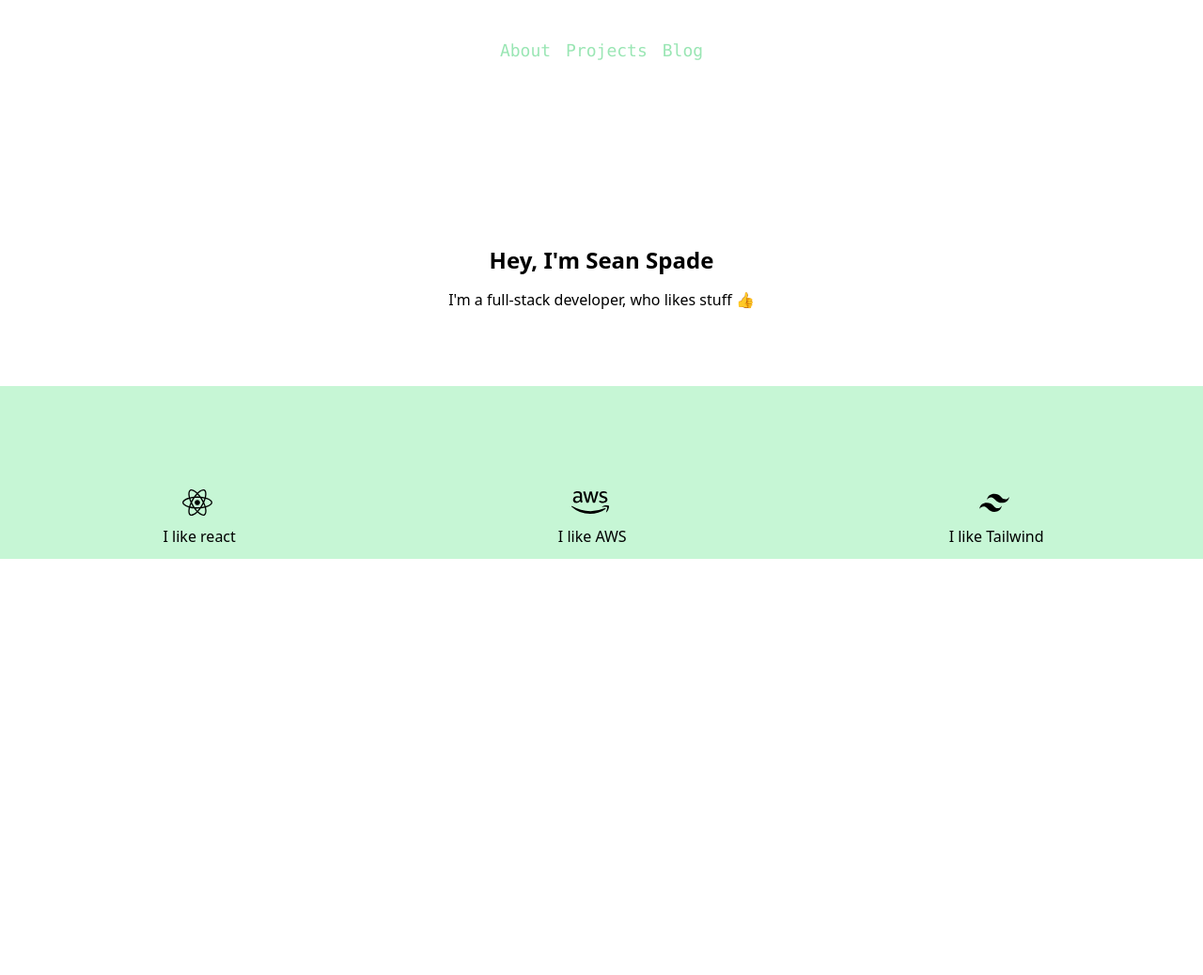
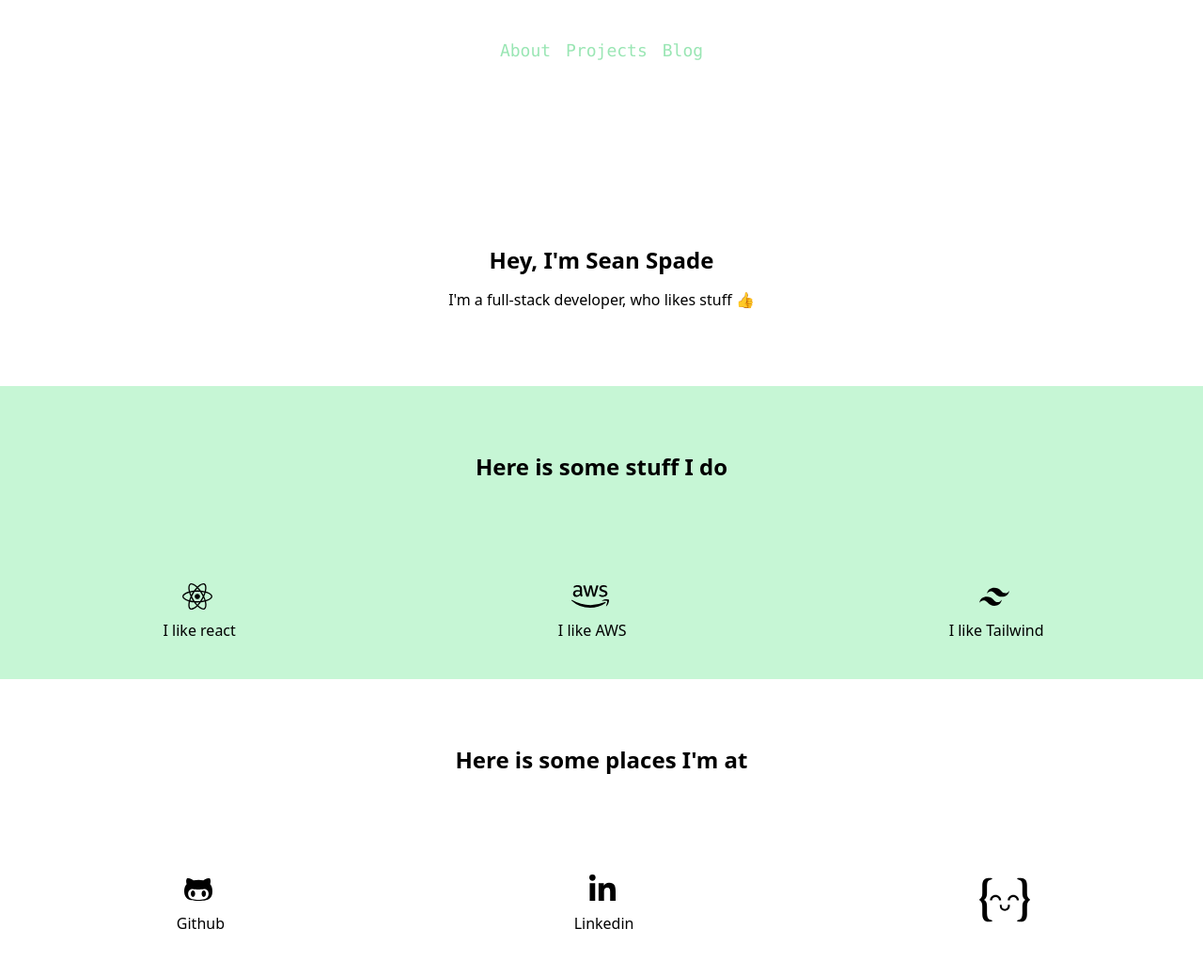
Before and after one commit to skspade/skspade.github.io, a Gatsby site: page / in a window 1280 px wide. Shown: the whole page at 94% size. Built offline with nearby package versions, Linux system fonts and the light colour scheme; Gatsby itself is replaced by a stand-in of ours.

Commit message:
Feat: Adds exercism icon

```diff
--- a/data/blog/2020-02-25--customizing-amplify-s-auth-component/index.md
+++ b/data/blog/2020-02-25--customizing-amplify-s-auth-component/index.md
@@ -130,4 +130,10 @@ Notice `this._validAuthStates`, Amplify uses `authState` to track the current au
 With `this._validAuthStates` we can determine which state is valid for this particular component.
 Amplify then uses this to only render the component when in these states.
 
+Things that still need to be written about
+
+1. If you do not require a username, how you map the email field to username.
+
+2. How to display error messages. (Wrong username/password)
+
 https://blog.kylegalbraith.com/2018/11/29/how-to-easily-customize-the-aws-amplify-authentication-ui/
--- /dev/null
+++ b/src/images/exercism.tsx
@@ -0,0 +1,27 @@
+import React from "react"
+
+const ExercismIcon = (
+  props: JSX.IntrinsicAttributes & React.SVGProps<SVGSVGElement>
+) => {
+  return (
+    <svg width="124px" height="107px" viewBox="0 0 124 107" {...props}>
+      <g fill="#000" stroke="none" strokeWidth={1} fillRule="evenodd">
+        <path
+          d="M69.756 68.479c0 4.531-3.923 7.363-7.398 7.363-3.475 0-7.644-1.408-7.644-7.363v-2.897h-4.577v2.897c0 6.595 5.484 11.96 12.22 11.96 6.737 0 12.222-5.365 12.222-11.96v-2.897h-4.823v2.897zM31.31 54.492c0-4.327 3.754-7.846 8.365-7.846 4.608 0 8.36 3.522 8.36 7.846h5.27c0-7.056-6.112-12.793-13.63-12.793-7.519 0-13.633 5.737-13.633 12.793h5.269zM74.726 54.492c0-4.327 3.753-7.846 8.36-7.846 4.612 0 8.365 3.522 8.365 7.846h5.268c0-7.056-6.114-12.793-13.632-12.793-7.519 0-13.63 5.737-13.63 12.793h5.269z"
+          fillRule="nonzero"
+          transform="translate(-13 -22) translate(13 22)"
+        />
+        <path
+          d="M105.22 37.709V20.703c0-5.731-.696-9.707-2.09-11.929-1.393-2.222-4.294-3.935-8.703-5.139-1.331-.374-1.997-.976-1.997-1.806 0-1.122 1.498-1.682 4.492-1.682h4.555c4.95 0 8.703 1.536 11.261 4.61 2.558 3.072 3.837 7.557 3.837 13.454v17.94c0 4.153.447 7.35 1.342 9.593.894 2.243 2.547 4.34 4.96 6.292.707.581 1.06 1.059 1.06 1.432 0 .374-.353.852-1.06 1.433-2.454 1.993-4.118 4.1-4.992 6.323-.873 2.221-1.31 5.409-1.31 9.561v17.878c0 5.939-1.29 10.444-3.868 13.517-2.579 3.073-6.322 4.61-11.23 4.61h-4.555c-1.955 0-3.192-.093-3.712-.28-.52-.187-.78-.654-.78-1.402 0-1.038.687-1.723 2.06-2.056l2.495-.56c5.49-1.246 8.235-6.665 8.235-16.258V69.228c0-6.437 1.56-10.984 4.68-13.642l1.185-.996c.582-.499.873-.873.873-1.122 0-.29-.29-.664-.873-1.12l-1.186-.998c-3.119-2.657-4.679-7.205-4.679-13.641z"
+          transform="translate(-13 -22) translate(13 22)"
+        />
+        <path
+          d="M12.79 37.562V20.556c0-5.73-.697-9.707-2.09-11.929-1.394-2.221-4.295-3.934-8.704-5.139C.666 3.115 0 2.512 0 1.682 0 .56 1.497 0 4.492 0h4.555c4.95 0 8.703 1.537 11.26 4.61 2.559 3.073 3.838 7.558 3.838 13.455v17.94c0 4.152.447 7.35 1.341 9.593.895 2.242 2.548 4.34 4.96 6.291.707.581 1.06 1.059 1.06 1.433 0 .373-.353.851-1.06 1.432-2.454 1.994-4.117 4.101-4.99 6.323-.874 2.222-1.311 5.409-1.311 9.562v17.877c0 5.939-1.29 10.445-3.868 13.518-2.58 3.073-6.322 4.61-11.23 4.61H4.492c-1.955 0-3.192-.094-3.712-.281-.52-.187-.78-.654-.78-1.402 0-1.038.686-1.723 2.059-2.055l2.495-.56c5.49-1.247 8.236-6.666 8.236-16.259V69.081c0-6.436 1.56-10.984 4.68-13.641l1.185-.997c.582-.498.873-.872.873-1.121 0-.291-.291-.665-.873-1.122l-1.186-.996c-3.12-2.658-4.68-7.205-4.68-13.642z"
+          transform="translate(-13 -22) translate(13 22) matrix(-1 0 0 1 31.507 0)"
+        />
+      </g>
+    </svg>
+  )
+}
+
+export default ExercismIcon
--- a/src/pages/index.tsx
+++ b/src/pages/index.tsx
@@ -1,10 +1,12 @@
 import React, { ReactElement } from "react"
 import { Menu } from "../components/Header/Menu"
-import { FontAwesomeIcon } from "@fortawesome/react-fontawesome"
 import { faReact } from "@fortawesome/free-brands-svg-icons/faReact"
 import { faAws } from "@fortawesome/free-brands-svg-icons/faAws"
 import { faTailwind } from "../images/tailwind"
+import ExercismIcon from "../images/exercism"
 import Skill from "../components/About/Skill"
+import { faGithubAlt } from "@fortawesome/free-brands-svg-icons"
+import { faLinkedinIn } from "@fortawesome/free-brands-svg-icons/faLinkedinIn"
 
 function Index(): ReactElement {
   return (
@@ -17,11 +19,28 @@ function Index(): ReactElement {
             I'm a full-stack developer, who likes stuff 👍
           </p>
         </div>
-        <div className="flex bg-green-200 py-3">
-          <div className="container flex justify-around mx-auto mt-24">
-            <Skill text={"I like react"} icon={faReact} />
-            <Skill text={"I like AWS"} icon={faAws} />
-            <Skill text={"I like Tailwind"} icon={faTailwind} />
+        <div className="flex flex-col bg-green-200 py-10">
+          <div className="flex justify-center pt-5">
+            <h1 className="font-semibold">Here is some stuff I do</h1>
+          </div>
+          <div className="container flex flex-col mx-auto mt-24">
+            <div className="flex justify-around">
+              <Skill text={"I like react"} icon={faReact} />
+              <Skill text={"I like AWS"} icon={faAws} />
+              <Skill text={"I like Tailwind"} icon={faTailwind} />
+            </div>
+          </div>
+        </div>
+        <div className="flex flex-col py-10">
+          <div className="flex justify-center pt-5">
+            <h1 className="font-semibold">Here is some places I'm at</h1>
+          </div>
+          <div className="container flex flex-col mx-auto mt-24">
+            <div className="flex justify-around">
+              <Skill text={"Github"} icon={faGithubAlt} />
+              <Skill text={"Linkedin"} icon={faLinkedinIn} />
+              <ExercismIcon height="54" width="54" />
+            </div>
           </div>
         </div>
       </div>
```
